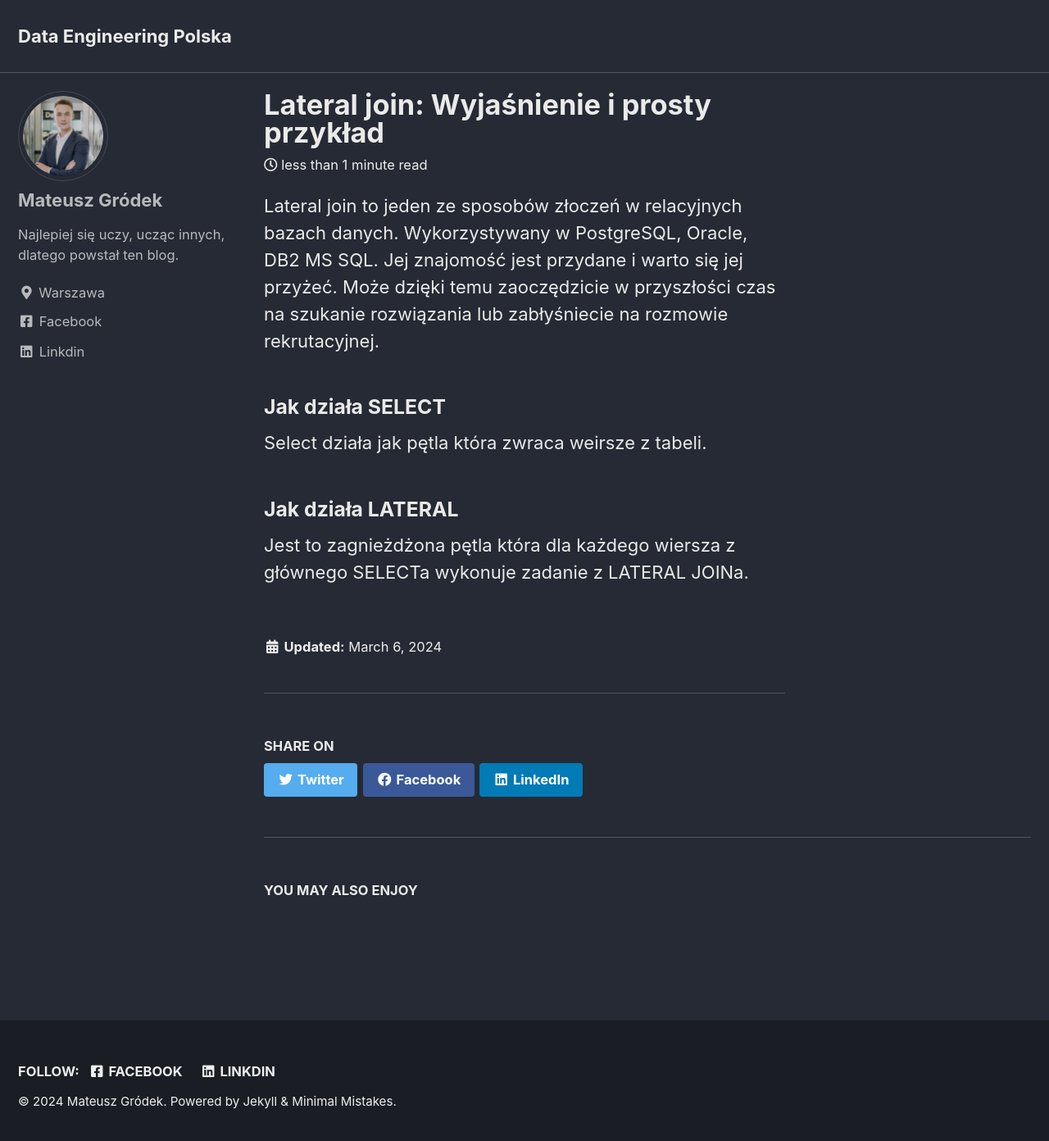
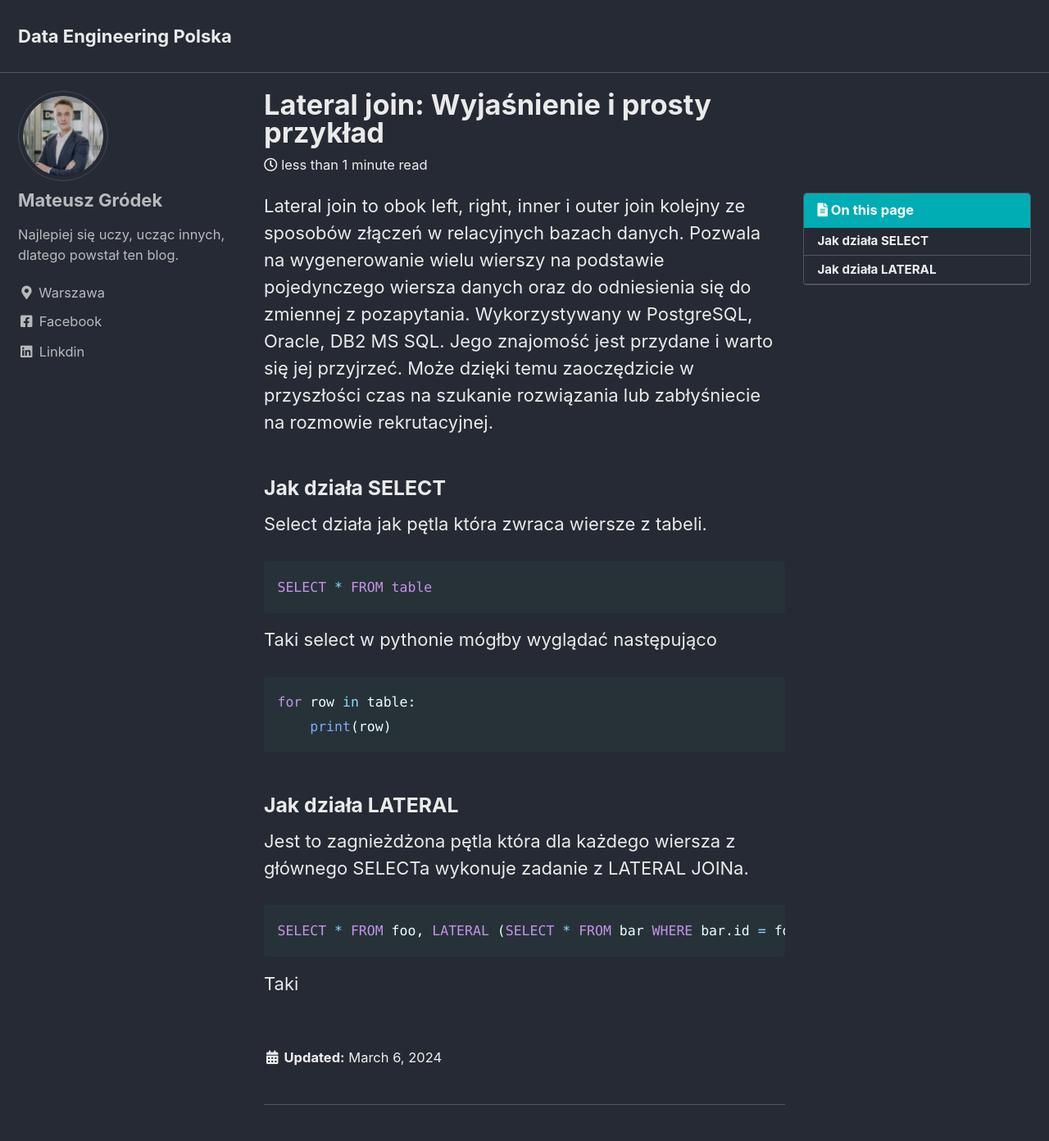
Before and after one commit to mateusz-grodek/mateusz-grodek.github.io, a Jekyll site: the page built from _posts/2024-03-06-Lateral-join-explanation.md, in a window 1280 px wide and 1400 px high. Shown: the top 1392 px of the window at 82% size. Built offline with Jekyll 4.4.1, drawn with Linux system fonts in a browser that asks for light colours; cached includes are drawn as plain includes.

Commit message:
Update 2024-03-06-Lateral-join-explanation.md

````diff
--- a/_posts/2024-03-06-Lateral-join-explanation.md
+++ b/_posts/2024-03-06-Lateral-join-explanation.md
@@ -1,23 +1,32 @@
 ---
 title: "Lateral join: Wyjaśnienie i prosty przykład"
-#categories:
-#  - Edge Case
-#tags:
-#  - content
-#  - css
-#  - edge case
-#  - lists
-#  - markup
+toc: true
 ---
 
-Lateral join to jeden ze sposobów złoczeń w relacyjnych bazach danych. Wykorzystywany w PostgreSQL, Oracle, DB2  MS SQL. Jej znajomość jest przydane i warto się jej przyżeć. Może dzięki temu zaoczędzicie w przyszłości czas na szukanie rozwiązania lub zabłyśniecie na rozmowie rekrutacyjnej.
+Lateral join to obok left, right, inner i outer join kolejny ze sposobów złączeń w relacyjnych bazach danych. Pozwala na wygenerowanie wielu wierszy na podstawie pojedynczego wiersza danych oraz do odniesienia się do zmiennej z pozapytania. Wykorzystywany w PostgreSQL, Oracle, DB2  MS SQL. Jego znajomość jest przydane i warto się jej przyjrzeć. Może dzięki temu zaoczędzicie w przyszłości czas na szukanie rozwiązania lub zabłyśniecie na rozmowie rekrutacyjnej.
 
 
 ### Jak działa SELECT
 
-Select działa jak pętla która zwraca weirsze z tabeli.
+Select działa jak pętla która zwraca wiersze z tabeli.
+
+```sql
+SELECT * FROM table
+```
+Taki select w pythonie mógłby wyglądać następująco
+
+```python
+for row in table:
+    print(row)
+```
 
 
 ### Jak działa LATERAL
 
 Jest to zagnieżdżona pętla która dla każdego wiersza z głównego SELECTa wykonuje zadanie z LATERAL JOINa.
+
+```sql
+SELECT * FROM foo, LATERAL (SELECT * FROM bar WHERE bar.id = foo.bar_id) ss;
+```
+
+Taki
````
